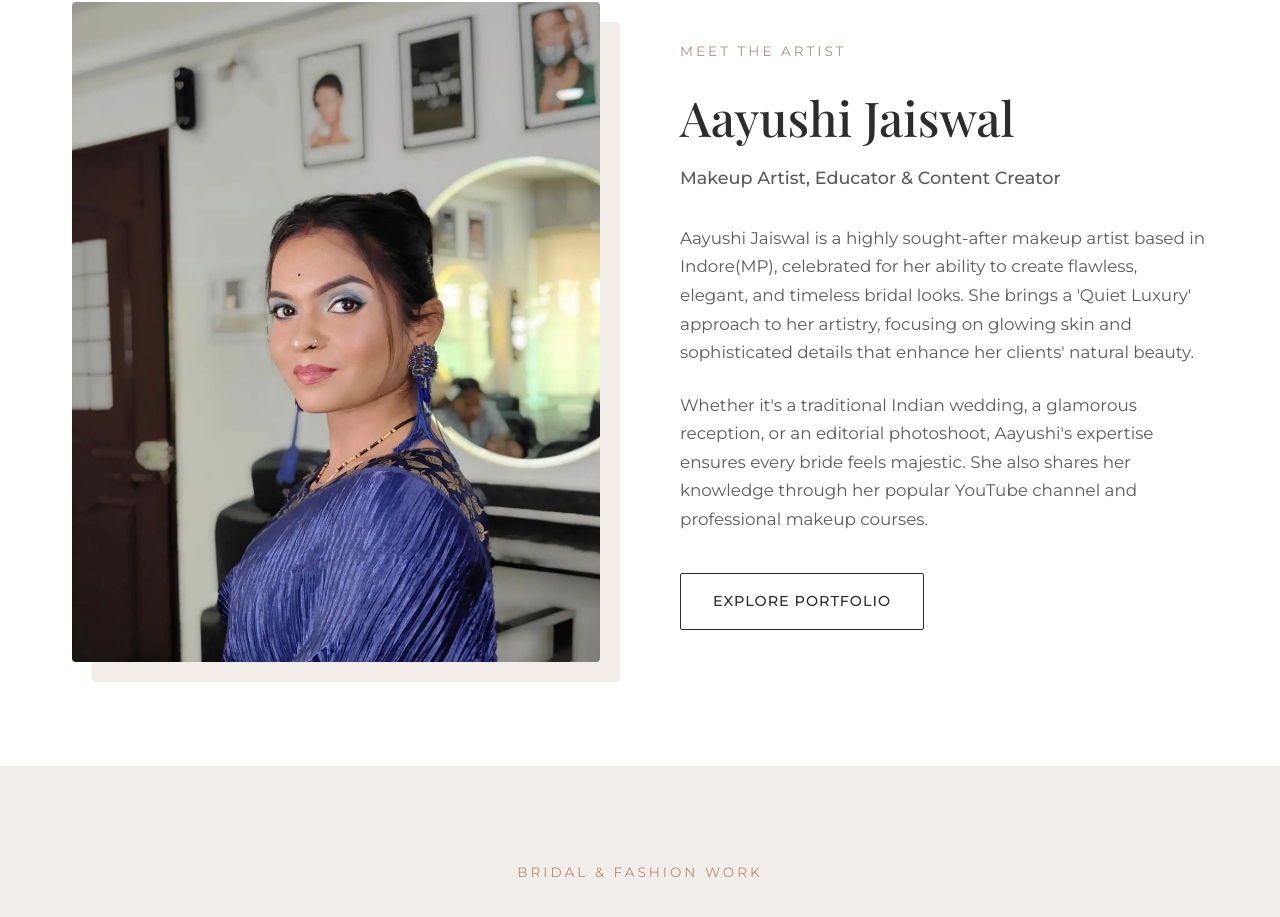
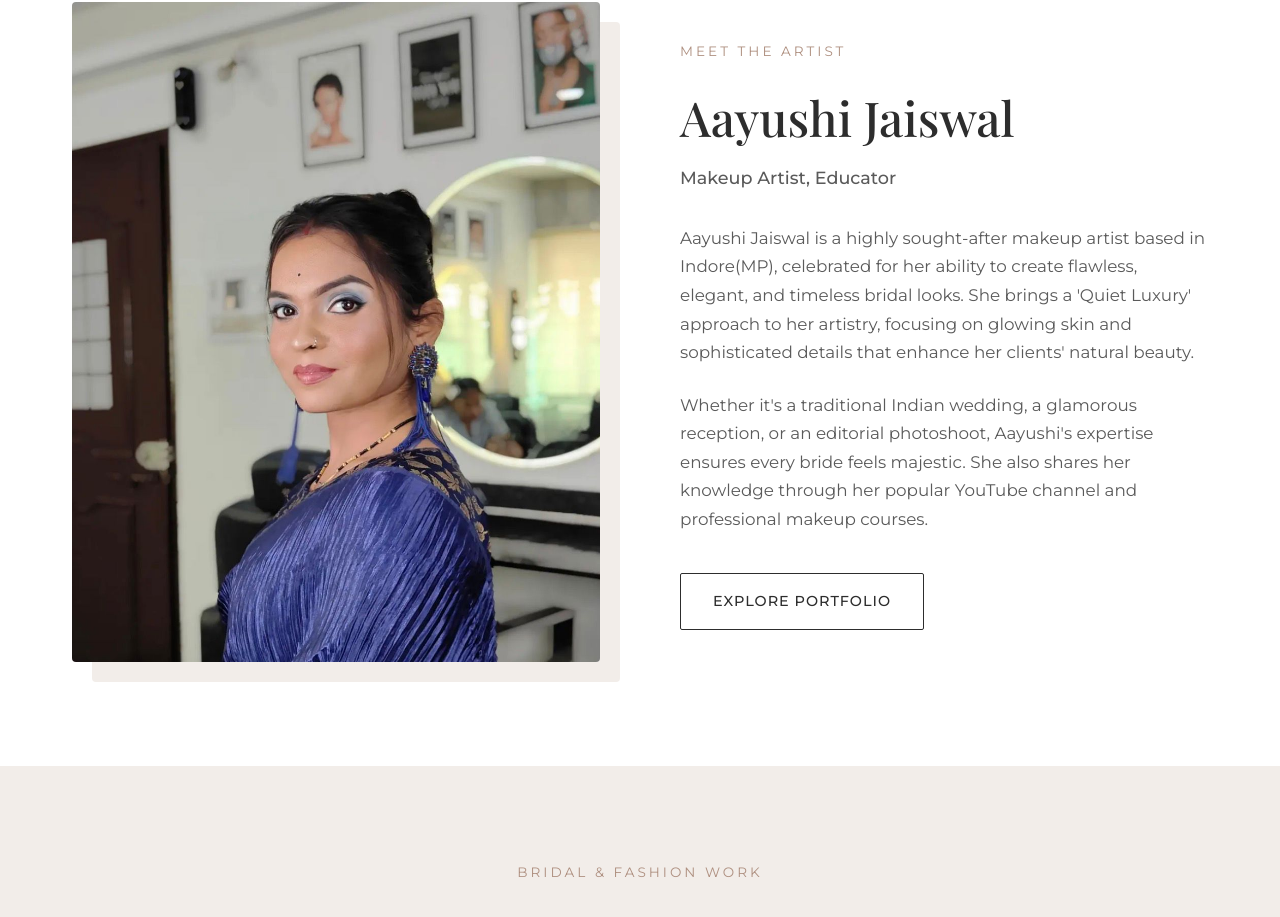
Before and after one commit to ritika-jaiswal/Aayushi-Glam-Studio, a React (Vite) app: page / in a window 1280 px wide. Shown: the part 894-1811 px from the top of the page. Built offline with nearby package versions, Linux system fonts and the light colour scheme; a web font is replaced by a local one.

Commit message:
Fix, About

```diff
--- a/index.html
+++ b/index.html
@@ -5,8 +5,7 @@
   <meta charset="UTF-8" />
   <link rel="icon" type="image/svg+xml" href="/vite.svg" />
   <meta name="viewport" content="width=device-width, initial-scale=1.0" />
-  <meta name="description"
-    content="Aayushi Jaiswal | Best Bridal Makeup Artist & Content Creator. Makeover With Aayushi." />
+  <meta name="description" content="Aayushi Jaiswal | Best Bridal Makeup Artist. Makeover With Aayushi." />
   <title>Aayushi Jaiswal | Makeup Artist</title>
   <link rel="preconnect" href="https://fonts.googleapis.com">
   <link rel="preconnect" href="https://fonts.gstatic.com" crossorigin>
--- a/src/components/AboutPreview.jsx
+++ b/src/components/AboutPreview.jsx
@@ -27,7 +27,7 @@ const AboutPreview = () => {
         >
           <span className="section-subtitle">Meet The Artist</span>
           <h2 className="section-title">Aayushi Jaiswal</h2>
-          <h4 className="section-role">Makeup Artist, Educator & Content Creator</h4>
+          <h4 className="section-role">Makeup Artist, Educator</h4>
           <p>
             Aayushi Jaiswal is a highly sought-after makeup artist based in Indore(MP), celebrated for her ability to create flawless, elegant, and timeless bridal looks. She brings a 'Quiet Luxury' approach to her artistry, focusing on glowing skin and sophisticated details that enhance her clients' natural beauty.
           </p>
```
